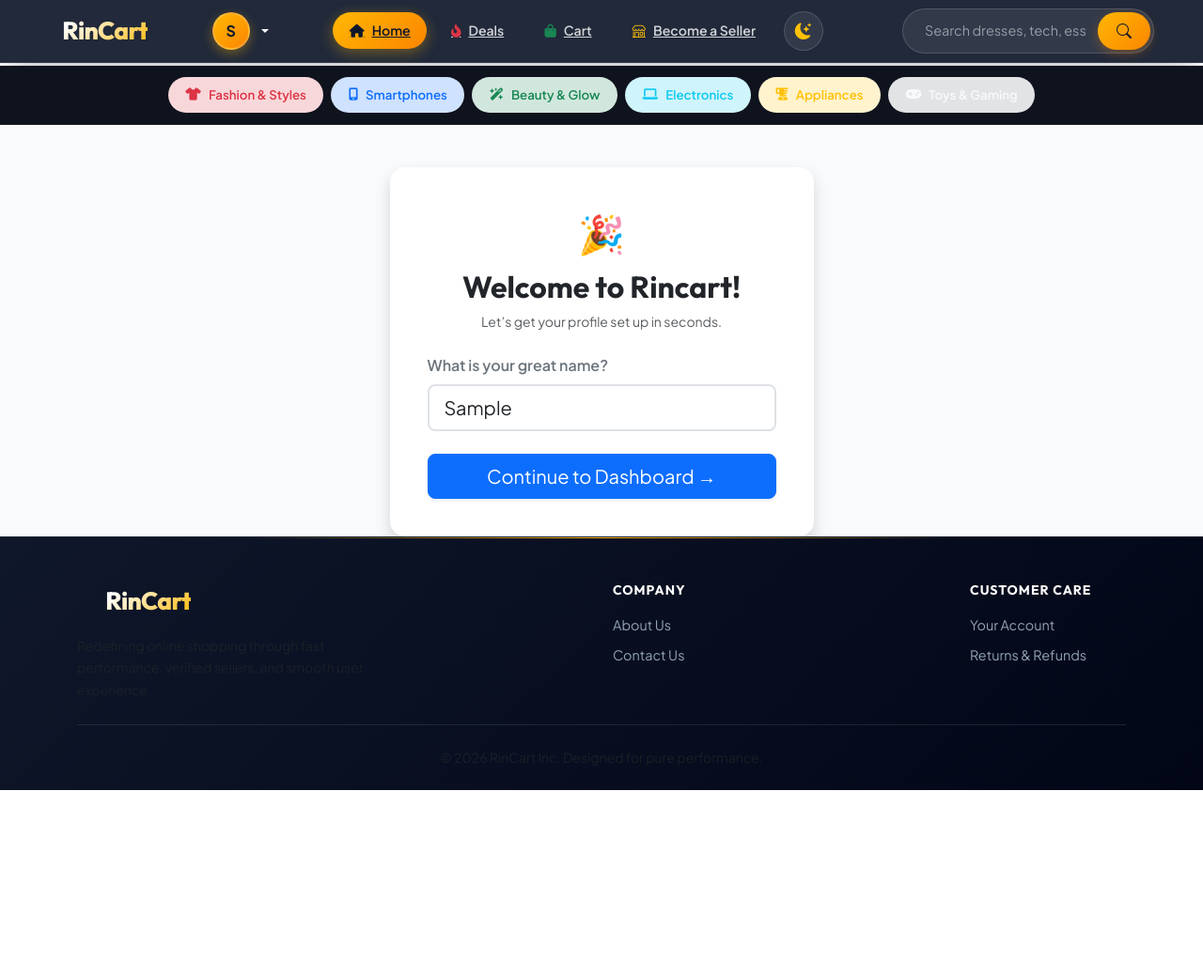
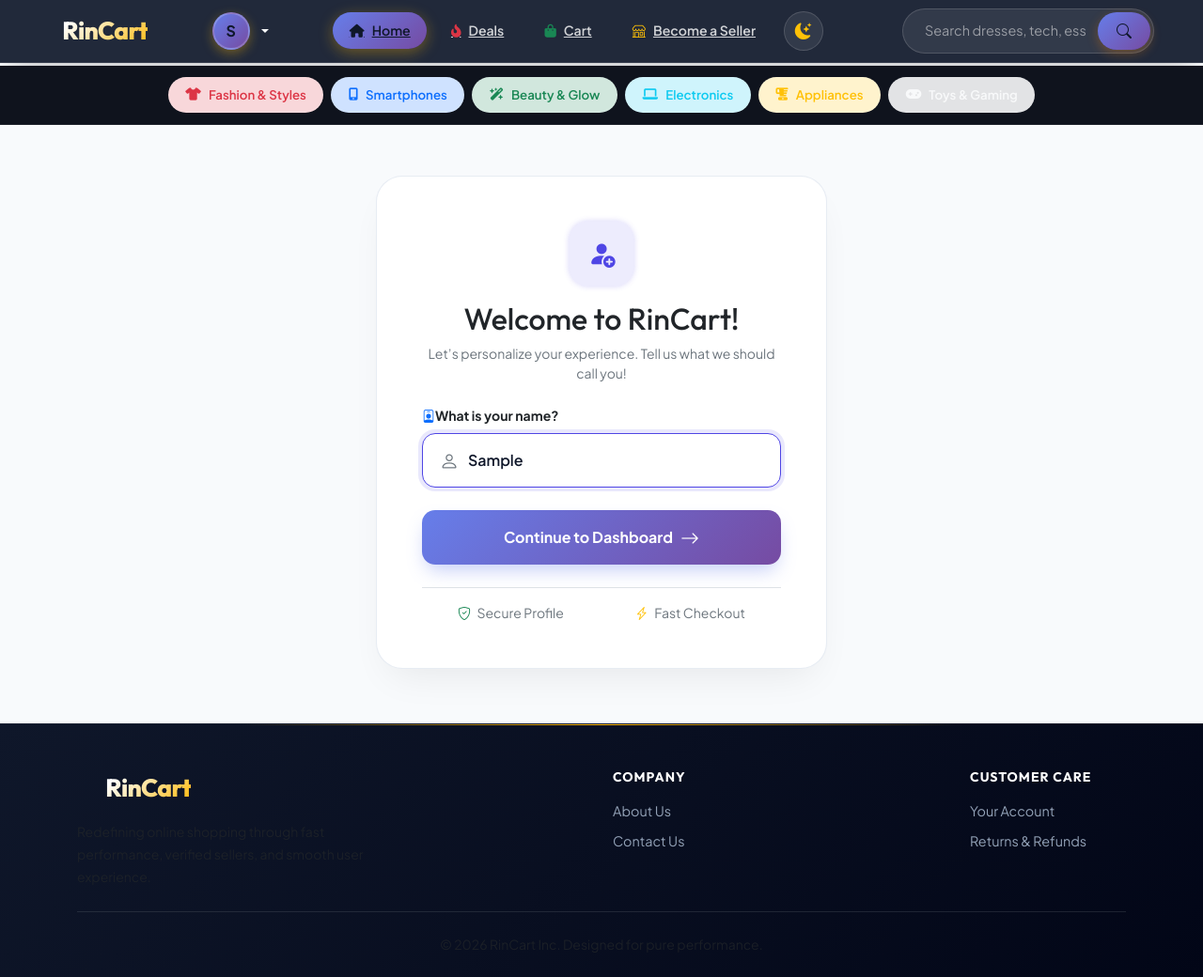
Before and after one commit to nihalyp/Rincart, a Django app: page /auth/continue-setup/ in a window 1280 px wide. Shown: the whole page at 94% size. Before the commit the page ends 841 px from the top, so only its background shows below. Run offline with Django 5.2, Linux system fonts and the light colour scheme; the visitor is signed in with stand-in values (Sample User, id 1).

Commit message:
Enhance setup.html with improved layout and styles
Updated the setup page to enhance user experience with a new title, improved layout, and additional styling. Added Google Fonts and Bootstrap Icons for better aesthetics.

```diff
--- a/rincartapp/templates/setup.html
+++ b/rincartapp/templates/setup.html
@@ -1,48 +1,201 @@
 {% extends 'base.html' %}
-{% block title %}
-Name
-{% endblock %}
+{% block title %} Welcome to RinCart — Set Up Your Profile {% endblock %}
+
 {% block content %}
-<body class="bg-light d-flex align-items-center justify-content-center vh-100">
 
-    <div class="container">
-        <div class="row justify-content-center mt-5">
-            <div class="col-md-5">
-                <div class="card shadow border-0 p-4 rounded-4">
-                    <div class="card-body text-center">
-                        <!-- Welcome Icon/Header -->
-                        <div class="mb-4">
-                            <span class="fs-1">🎉</span>
-                            <h2 class="fw-bold mt-2 text-dark">Welcome to Rincart!</h2>
-                            <p class="text-muted small">Let’s get your profile set up in seconds.</p>
+<!-- 🔤 Google Fonts & Icons -->
+<link rel="preconnect" href="https://fonts.googleapis.com">
+<link rel="preconnect" href="https://fonts.gstatic.com" crossorigin>
+<link href="https://fonts.googleapis.com/css2?family=Outfit:wght@400;500;600;700;800&family=Plus+Jakarta+Sans:wght@400;500;600;700&display=swap" rel="stylesheet">
+<link rel="stylesheet" href="https://cdn.jsdelivr.net/npm/bootstrap-icons@1.11.3/font/bootstrap-icons.min.css">
+
+<style>
+    :root {
+        --brand-indigo: #4f46e5;
+        --brand-purple: #764ba2;
+        --brand-gradient: linear-gradient(135deg, #667eea 0%, #764ba2 100%);
+        --card-bg: #ffffff;
+        --sub-card-bg: #f8fafc;
+        --input-bg: #ffffff;
+        --border-subtle: rgba(226, 232, 240, 0.8);
+        --text-main: #0f172a;
+        --text-sub: #64748b;
+        --transition-base: all 0.25s cubic-bezier(0.34, 1.56, 0.64, 1);
+    }
+
+    [data-bs-theme="dark"] {
+        --card-bg: #0f172a;
+        --sub-card-bg: rgba(255, 255, 255, 0.03);
+        --input-bg: #1e293b;
+        --border-subtle: rgba(255, 255, 255, 0.08);
+        --text-main: #f8fafc;
+        --text-sub: #94a3b8;
+    }
+
+    body {
+        font-family: 'Plus Jakarta Sans', sans-serif;
+        color: var(--text-main);
+    }
+
+    h1, h2, h3, h4, h5, h6 {
+        font-family: 'Outfit', sans-serif;
+    }
+
+    /* 📱 Outer Wrapper Container */
+    .onboarding-wrapper {
+        min-height: 80vh;
+        display: flex;
+        align-items: center;
+        justify-content: center;
+        padding: 2rem 1rem;
+    }
+
+    /* 📦 Onboarding Glass Card */
+    .onboarding-card {
+        background: var(--card-bg);
+        border: 1px solid var(--border-subtle);
+        border-radius: 28px;
+        box-shadow: 0 20px 40px -15px rgba(0, 0, 0, 0.08);
+        transition: var(--transition-base);
+        max-width: 480px;
+        width: 100%;
+    }
+
+    /* 🌟 Animated Welcome Icon Box */
+    .welcome-icon-box {
+        width: 68px;
+        height: 68px;
+        border-radius: 20px;
+        background: rgba(79, 70, 229, 0.1);
+        color: var(--brand-indigo);
+        display: flex;
+        align-items: center;
+        justify-content: center;
+        margin: 0 auto;
+        font-size: 1.8rem;
+        box-shadow: inset 0 0 0 1px rgba(79, 70, 229, 0.2);
+        animation: pulse-glow 3s infinite ease-in-out;
+    }
+
+    @keyframes pulse-glow {
+        0%, 100% { transform: scale(1); box-shadow: 0 0 0 0 rgba(79, 70, 229, 0.2); }
+        50% { transform: scale(1.04); box-shadow: 0 0 20px 0 rgba(79, 70, 229, 0.3); }
+    }
+
+    /* ✏️ Custom Form Field */
+    .custom-input-group {
+        position: relative;
+        background: var(--input-bg);
+        border: 1.5px solid var(--border-subtle);
+        border-radius: 14px;
+        transition: var(--transition-base);
+        display: flex;
+        align-items: center;
+        padding: 4px 14px;
+    }
+
+    .custom-input-group:focus-within {
+        border-color: var(--brand-indigo);
+        box-shadow: 0 0 0 4px rgba(79, 70, 229, 0.12);
+    }
+
+    .custom-input-group .form-control {
+        background: transparent;
+        border: none;
+        box-shadow: none;
+        color: var(--text-main);
+        font-size: 1rem;
+        font-weight: 600;
+        padding: 12px 10px;
+    }
+
+    .custom-input-group .form-control::placeholder {
+        color: var(--text-sub);
+        font-weight: 400;
+        opacity: 0.7;
+    }
+
+    /* 🚀 CTA Button */
+    .btn-submit-brand {
+        background: var(--brand-gradient);
+        color: #ffffff;
+        border: none;
+        border-radius: 14px;
+        padding: 14px 24px;
+        font-weight: 700;
+        font-size: 1rem;
+        transition: var(--transition-base);
+        box-shadow: 0 10px 20px -5px rgba(102, 126, 234, 0.4);
+    }
+
+    .btn-submit-brand:hover {
+        transform: translateY(-2px);
+        box-shadow: 0 14px 25px -5px rgba(102, 126, 234, 0.5);
+        color: #ffffff;
+    }
+
+    .btn-submit-brand:active {
+        transform: translateY(0);
+    }
+</style>
+
+<div class="onboarding-wrapper">
+    <div class="onboarding-card p-4 p-md-5">
+
+        <!-- Header & Icon -->
+        <div class="text-center mb-4">
+            <div class="welcome-icon-box mb-3">
+                <i class="bi bi-person-fill-add"></i>
+            </div>
+            <h2 class="fw-extrabold text-body mb-2">Welcome to RinCart!</h2>
+            <p class="text-secondary small mb-0 lh-base">
+                Let’s personalize your experience. Tell us what we should call you!
+            </p>
         </div>
 
-                        <!-- Form -->
+        <!-- Onboarding Form -->
         <form method="POST" class="text-start">
             {% csrf_token %}
 
             <div class="mb-4">
-                                <label for="first_name" class="form-label fw-semibold text-secondary">What is your great name?</label>
+                <label for="first_name" class="form-label fw-bold text-body small mb-2 d-flex align-items-center gap-1.5">
+                    <i class="bi bi-person-badge text-primary"></i> What is your name?
+                </label>
+
+                <div class="custom-input-group">
+                    <i class="bi bi-person text-secondary fs-5 ms-1"></i>
                     <input
                         type="text"
                         id="first_name"
                         name="first_name"
-                                    class="form-control form-control-lg border-2 rounded-3"
-                                    placeholder="Enter your name"
+                        class="form-control"
+                        placeholder="e.g. Alex Morgan"
                         value="{{ user.first_name }}"
                         required
                         autocomplete="off"
+                        autofocus
                     >
                 </div>
+            </div>
 
-                            <button type="submit" class="btn btn-primary btn-lg w-100 rounded-3 shadow-sm py-2">
-                                Continue to Dashboard →
+            <!-- Submit Button -->
+            <button type="submit" class="btn btn-submit-brand w-100 d-flex align-items-center justify-content-center gap-2">
+                <span>Continue to Dashboard</span>
+                <i class="bi bi-arrow-right fs-5"></i>
             </button>
         </form>
+
+        <!-- Feature List -->
+        <div class="mt-4 pt-3 border-top border-opacity-10 d-flex justify-content-around text-center">
+            <div class="small text-secondary">
+                <i class="bi bi-shield-check text-success me-1"></i> Secure Profile
+            </div>
+            <div class="small text-secondary">
+                <i class="bi bi-lightning-charge text-warning me-1"></i> Fast Checkout
             </div>
         </div>
+
     </div>
 </div>
-    </div>
-</body>
+
 {% endblock %}
```
Lines whose indentation alone changed are shown as unchanged.
